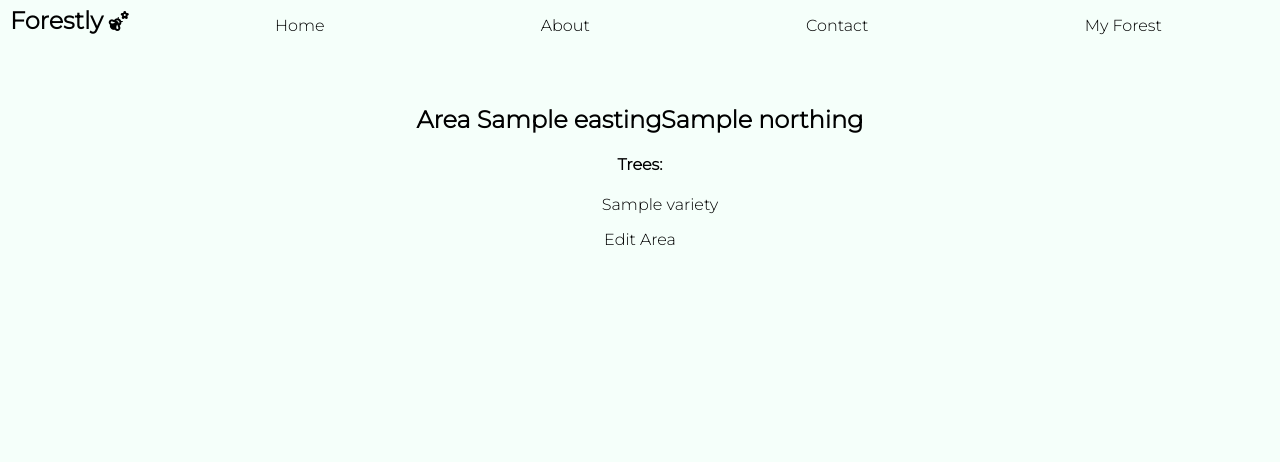
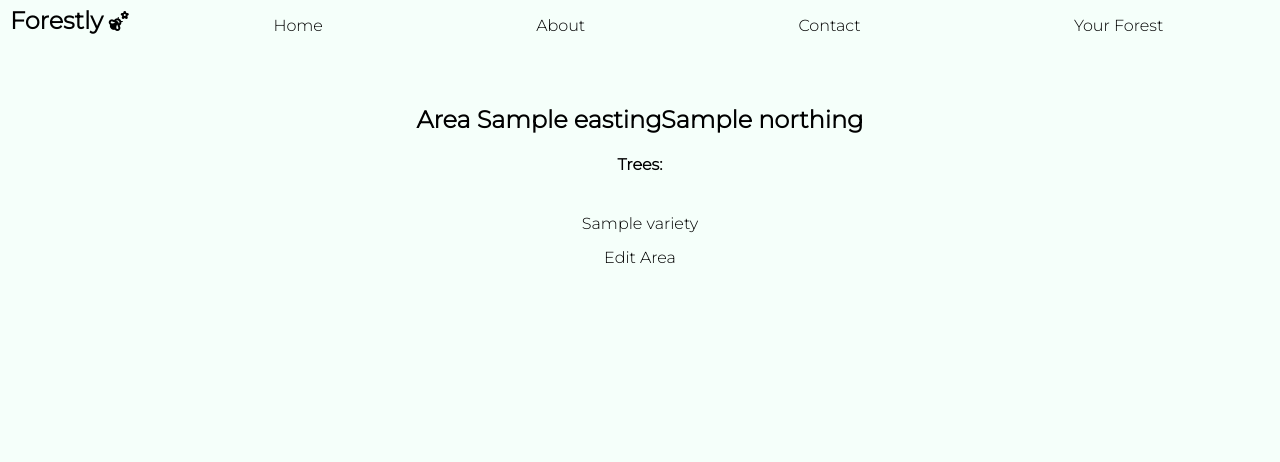
Before and after one commit to x-link-x/forestly, a Flask app: page /areas/1 in a window 1280 px wide. Shown: the top 462 px of the page. Run offline with Flask 2, Linux system fonts and the light colour scheme; a database or web service that is not in the repository returns one stand-in record (values such as "Sample title"); some libraries are stand-ins or nearby versions.

Commit message:
added styling for show pages

```diff
--- a/models/area.py
+++ b/models/area.py
@@ -4,5 +4,6 @@ class Area:
         self.northing = northing
         self.id = id
 
+
     def get_grid_reference(self):
         return f"{self.easting}{self.northing}"
--- a/repositories/area_repository.py
+++ b/repositories/area_repository.py
@@ -52,4 +52,5 @@ def trees(area):
         variety = variety_repository.select(row["variety_id"])
         tree = Tree(row["approx_age"], variety, area, row["x"], row["y"], row["id"])
         trees.append(tree)
+        trees.sort(key=lambda tree: tree.variety.name)
     return trees
--- a/static/style.css
+++ b/static/style.css
@@ -153,3 +153,15 @@ button {
 #highlight {
     font-weight: bold;
 }
+
+#area-info > ul {
+    display: inline;
+}
+
+#variety-info > ul {
+    display: inline;
+}
+
+.edit-button {
+    padding-top: 15px;
+}
--- a/templates/areas/show.html
+++ b/templates/areas/show.html
@@ -12,12 +12,12 @@
         {% endfor %}
     </ul>
     {% else %}
-        <p>No trees to show</p>
+    <ul>
+        <li>No trees to show</li>
+    </ul>
     {% endif %}
-
-
-
-
+</div>
+<div class="edit-button">
     <a href="/areas/{{area.id}}/edit">Edit Area</a>
 </div>
 
--- a/templates/base.html
+++ b/templates/base.html
@@ -24,7 +24,7 @@
                 <li><a href="/">Home</a></li>
                 <li><a href="/about">About</a></li>
                 <li><a href="/contact">Contact</a></li>
-                <li><a href="/forest">My Forest</a></li>
+                <li><a href="/forest">Your Forest</a></li>
             </ul>
         </nav>
     </header>
```
Also changed, not shown: templates/varieties/show.html (+4 -3 lines).
